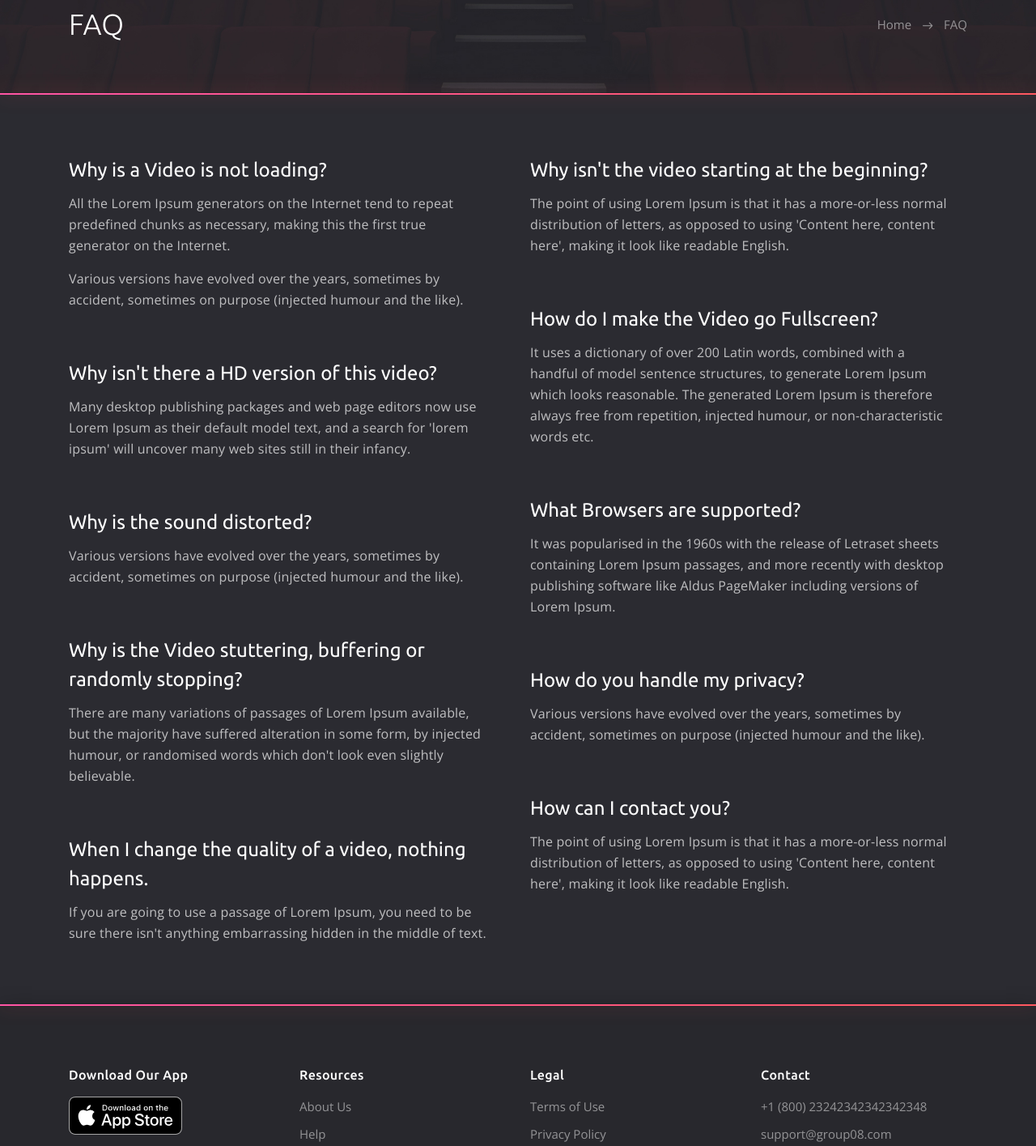
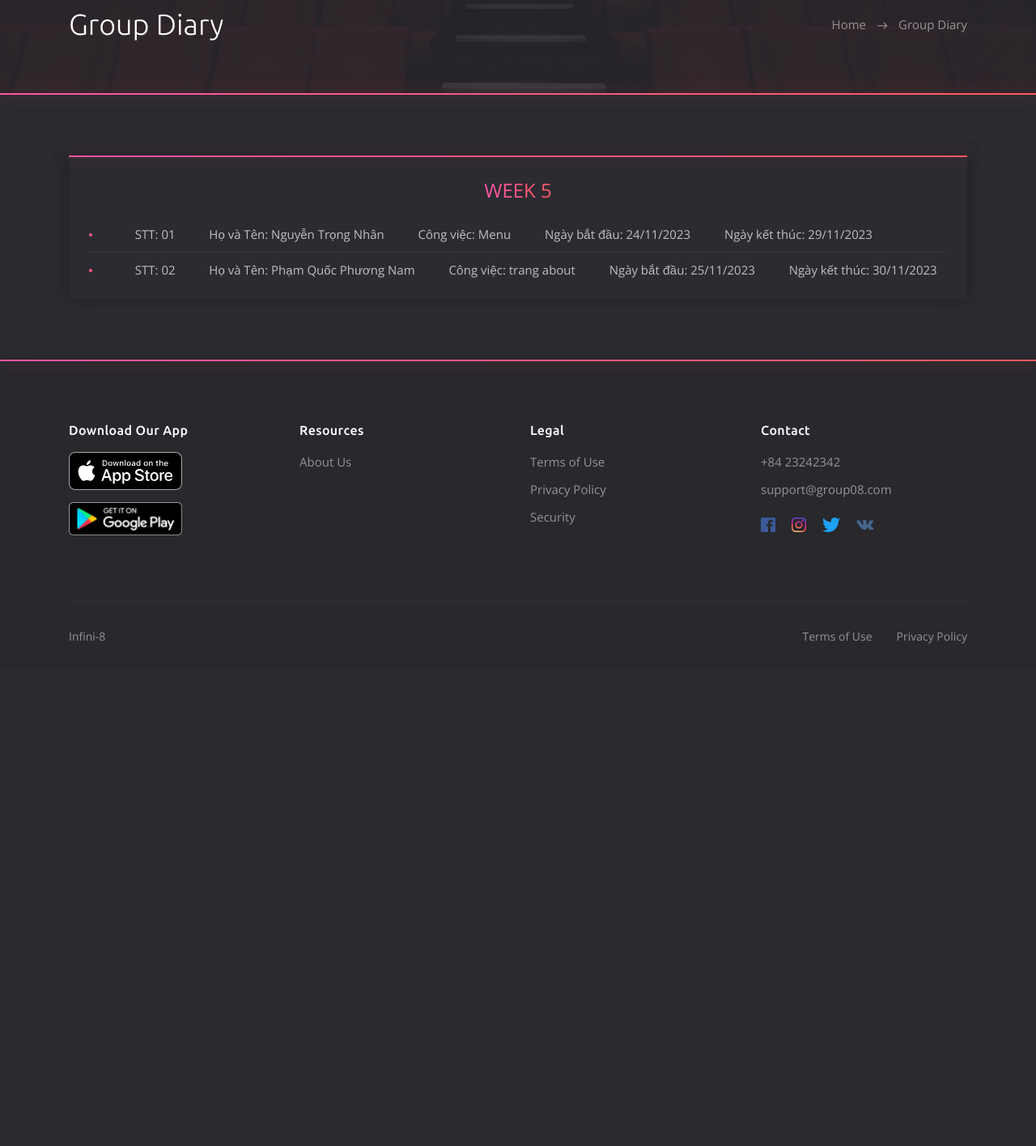
Before and after one commit to Nhan614/GiaoTiepNguoiMay-Nhom08, a plain HTML site: page groupdiary.html in a window 1280 px wide. Shown: the part 147-1562 px from the top of the page at 81% size. After the commit the page ends 974 px from the top, so only its background shows below. Drawn offline with nearby package versions, Linux system fonts and the light colour scheme.

Commit message:
group diary

```diff
--- a/faq.html
+++ b/groupdiary.html
@@ -68,7 +68,8 @@
 								</li>
 
 								<li class="header__nav-item">
-									<a href="faq.html" class="header__nav-link header__nav-link--active">Help</a>
+									<a href="groupdiary.html" class="header__nav-link header__nav-link--active">Group
+										Diary</a>
 								</li>
 
 								<!-- dropdown -->
@@ -136,13 +137,13 @@
 				<div class="col-12">
 					<div class="section__wrap">
 						<!-- section title -->
-						<h2 class="section__title">FAQ</h2>
+						<h2 class="section__title">Group Diary</h2>
 						<!-- end section title -->
 
 						<!-- breadcrumb -->
 						<ul class="breadcrumb">
 							<li class="breadcrumb__item"><a href="index.html">Home</a></li>
-							<li class="breadcrumb__item breadcrumb__item--active">FAQ</li>
+							<li class="breadcrumb__item breadcrumb__item--active">Group Diary</li>
 						</ul>
 						<!-- end breadcrumb -->
 					</div>
@@ -153,84 +154,37 @@
 	<!-- end page title -->
 
 	<!-- faq -->
-	<section class="section">
+	<div class="section">
 		<div class="container">
-			<div class="row">
-				<div class="col-12 col-md-6">
-					<div class="faq">
-						<h3 class="faq__title">Why is a Video is not loading?</h3>
-						<p class="faq__text">All the Lorem Ipsum generators on the Internet tend to repeat predefined
-							chunks as necessary, making this the first true generator on the Internet.</p>
-						<p class="faq__text">Various versions have evolved over the years, sometimes by accident,
-							sometimes on purpose (injected humour and the like).</p>
-					</div>
+			<div>
 
-					<div class="faq">
-						<h3 class="faq__title">Why isn't there a HD version of this video?</h3>
-						<p class="faq__text">Many desktop publishing packages and web page editors now use Lorem Ipsum
-							as their default model text, and a search for 'lorem ipsum' will uncover many web sites
-							still in their infancy.</p>
-					</div>
-
-					<div class="faq">
-						<h3 class="faq__title">Why is the sound distorted?</h3>
-						<p class="faq__text">Various versions have evolved over the years, sometimes by accident,
-							sometimes on purpose (injected humour and the like).</p>
-					</div>
-
-					<div class="faq">
-						<h3 class="faq__title">Why is the Video stuttering, buffering or randomly stopping?</h3>
-						<p class="faq__text">There are many variations of passages of Lorem Ipsum available, but the
-							majority have suffered alteration in some form, by injected humour, or randomised words
-							which don't look even slightly believable.</p>
-					</div>
-
-					<div class="faq">
-						<h3 class="faq__title">When I change the quality of a video, nothing happens.</h3>
-						<p class="faq__text">If you are going to use a passage of Lorem Ipsum, you need to be sure there
-							isn't anything embarrassing hidden in the middle of text.</p>
+				<!-- price -->
+				<div>
+					<div class="price price--premium">
+						<div class="price__item price__item--first" style="justify-content: center;"><span>WEEK 5</span>
+						</div>
+						<div class="price__item" style="justify-content: start; flex-wrap: wrap;">
+							<span style="margin-left: 4%;">STT: 01 </span>
+							<span style="margin-left: 4%;">Họ và Tên: Nguyễn Trọng Nhân</span>
+							<span style="margin-left: 4%;">Công việc: Menu</span>
+							<span style="margin-left: 4%;">Ngày bắt đầu: 24/11/2023</span>
+							<span style="margin-left: 4%;">Ngày kết thúc: 29/11/2023</span>
+						</div>
+						<div class="price__item" style="justify-content: start; flex-wrap: wrap;">
+							<span style="margin-left: 4%;">STT: 02 </span>
+							<span style="margin-left: 4%;">Họ và Tên: Phạm Quốc Phương Nam</span>
+							<span style="margin-left: 4%;">Công việc: trang about</span>
+							<span style="margin-left: 4%;">Ngày bắt đầu: 25/11/2023</span>
+							<span style="margin-left: 4%;">Ngày kết thúc: 30/11/2023</span>
+						</div>
 					</div>
 				</div>
+				<!-- end price -->
 
-				<div class="col-12 col-md-6">
-					<div class="faq">
-						<h3 class="faq__title">Why isn't the video starting at the beginning?</h3>
-						<p class="faq__text">The point of using Lorem Ipsum is that it has a more-or-less normal
-							distribution of letters, as opposed to using 'Content here, content here', making it look
-							like readable English.</p>
-					</div>
 
-					<div class="faq">
-						<h3 class="faq__title">How do I make the Video go Fullscreen?</h3>
-						<p class="faq__text">It uses a dictionary of over 200 Latin words, combined with a handful of
-							model sentence structures, to generate Lorem Ipsum which looks reasonable. The generated
-							Lorem Ipsum is therefore always free from repetition, injected humour, or non-characteristic
-							words etc.</p>
-					</div>
-
-					<div class="faq">
-						<h3 class="faq__title">What Browsers are supported?</h3>
-						<p class="faq__text">It was popularised in the 1960s with the release of Letraset sheets
-							containing Lorem Ipsum passages, and more recently with desktop publishing software like
-							Aldus PageMaker including versions of Lorem Ipsum.</p>
-					</div>
-
-					<div class="faq">
-						<h3 class="faq__title">How do you handle my privacy?</h3>
-						<p class="faq__text">Various versions have evolved over the years, sometimes by accident,
-							sometimes on purpose (injected humour and the like).</p>
-					</div>
-
-					<div class="faq">
-						<h3 class="faq__title">How can I contact you?</h3>
-						<p class="faq__text">The point of using Lorem Ipsum is that it has a more-or-less normal
-							distribution of letters, as opposed to using 'Content here, content here', making it look
-							like readable English.</p>
-					</div>
-				</div>
 			</div>
 		</div>
-	</section>
+	</div>
 	<!-- end faq -->
 
 	<!-- footer -->
@@ -252,7 +206,7 @@
 					<h6 class="footer__title">Resources</h6>
 					<ul class="footer__list">
 						<li><a href="about.html">About Us</a></li>
-						<li><a href="faq.html">Help</a></li>
+
 					</ul>
 				</div>
 				<!-- end footer list -->
@@ -272,8 +226,8 @@
 				<div class="col-12 col-sm-4 col-md-3">
 					<h6 class="footer__title">Contact</h6>
 					<ul class="footer__list">
-						<li><a href="tel:+18002345678">+1 (800) 23242342342342348</a></li>
-						<li><a href="mailto:support@moviego.com">support@group08.com</a></li>
+						<li><a href=>+84 23242342</a></li>
+						<li><a href=>support@group08.com</a></li>
 					</ul>
 					<ul class="footer__social">
 						<li class="facebook"><a href="#"><i class="icon ion-logo-facebook"></i></a></li>
@@ -287,7 +241,8 @@
 				<!-- footer copyright -->
 				<div class="col-12">
 					<div class="footer__copyright">
-						<small><a target="_blank" href="https://www.templateshub.net">Templates Hub</a></small>
+						<small><a target="_blank" href="index.html">
+							Infini-8</a></small>
 
 						<ul>
 							<li><a href="#">Terms of Use</a></li>
```
Also changed, not shown: about.html (+7 -6 lines), catalog1.html (+7 -6 lines), details1.html (+6 -5 lines), index.html (+6 -5 lines).
